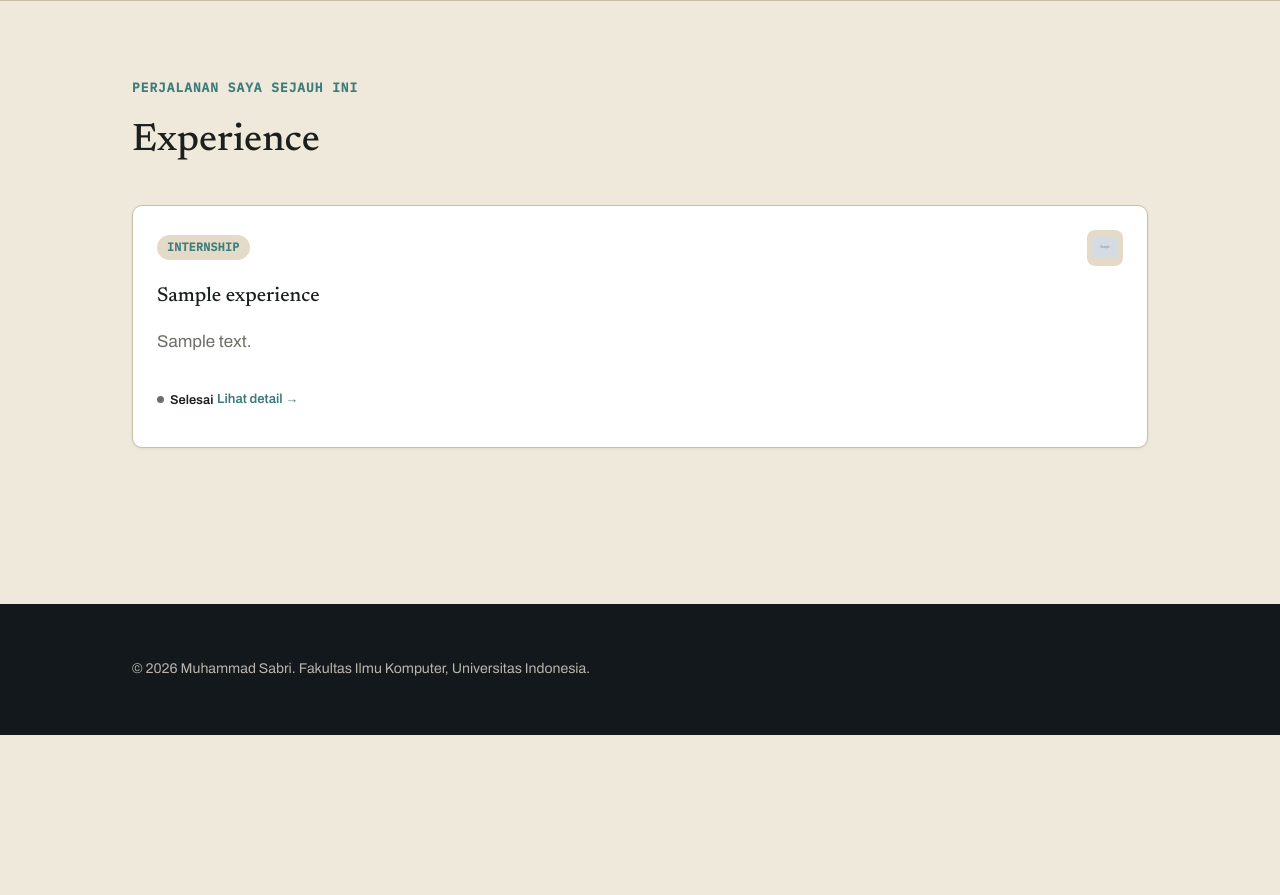
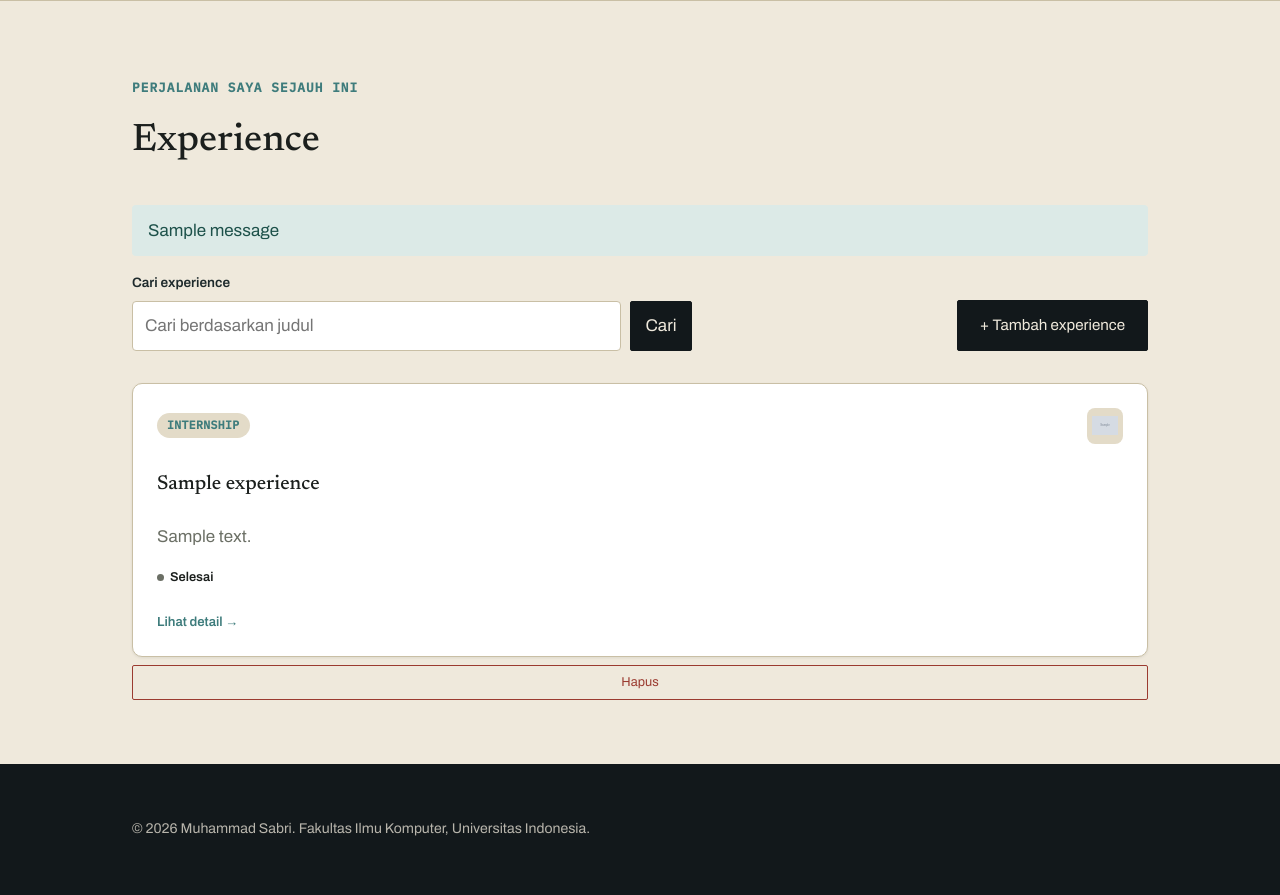
Before and after one commit to Arb00/myportofolio, a Django app: page /experience/ in a window 1280 px wide. Shown: the part 65-960 px from the top of the page. Before the commit the page ends 800 px from the top, so only its background shows below. Run offline with Django 5.2, Linux system fonts and the light colour scheme; tables that the repository leaves empty hold one stand-in row (values such as "Sample post"); grey boxes marked "Sample" are stand-in pictures; one stand-in notice (Sample message) is shown.

Commit message:
Implement experience form and data delivery

```diff
--- a/main/urls.py
+++ b/main/urls.py
@@ -1,12 +1,36 @@
 from django.urls import path
-
-from main.views import show_main, show_experience, show_experience_detail, show_education
+from main.views import (
+    show_main,
+    show_experience,
+    show_experience_detail,
+    create_experience,
+    delete_experience,
+    get_experience_json,
+    get_experience_xml,
+    get_experience_json_by_id,
+    get_experience_xml_by_id,
+    show_education,
+)
 
 app_name = "main"
 
 urlpatterns = [
     path("", show_main, name="show_main"),
     path("experience/", show_experience, name="show_experience"),
+    path("experience/add/", create_experience, name="create_experience"),
     path("experience/<uuid:id>/", show_experience_detail, name="show_experience_detail"),
+    path("experience/<uuid:experience_id>/delete/", delete_experience, name="delete_experience"),
+    path("api/experience/", get_experience_json, name="get_experience_json"),
+    path("api/experience/xml/", get_experience_xml, name="get_experience_xml"),
+    path(
+        "api/experience/<uuid:experience_id>/",
+        get_experience_json_by_id,
+        name="get_experience_json_by_id",
+    ),
+    path(
+        "api/experience/xml/<uuid:experience_id>/",
+        get_experience_xml_by_id,
+        name="get_experience_xml_by_id",
+    ),
     path("education/", show_education, name="show_education"),
 ]
--- a/main/views.py
+++ b/main/views.py
@@ -1,6 +1,9 @@
-from django.shortcuts import get_object_or_404, render
-
-from main.models import Experience, Education
+from django.contrib import messages
+from django.core import serializers
+from django.http import HttpResponse
+from django.shortcuts import get_object_or_404, redirect, render
+from main.forms import ExperienceForm
+from main.models import Education, Experience
 
 
 def show_main(request):
@@ -15,14 +18,71 @@ def show_main(request):
     }
     return render(request, "index.html", context)
 
+def get_experience_json(request):
+    title_query = request.GET.get("title", "").strip()
+    experiences = Experience.objects.all()
+    if title_query:
+        experiences = experiences.filter(title__icontains=title_query)
+
+    experience_json = serializers.serialize("json", experiences)
+    return HttpResponse(experience_json, content_type="application/json")
+
+def get_experience_xml(request):
+    title_query = request.GET.get("title", "").strip()
+    experiences = Experience.objects.all()
+    if title_query:
+        experiences = experiences.filter(title__icontains=title_query)
+
+    experience_xml = serializers.serialize("xml", experiences)
+    return HttpResponse(experience_xml, content_type="application/xml")
+
+
+def get_experience_json_by_id(request, experience_id):
+    experience = get_object_or_404(Experience, pk=experience_id)
+    experience_json = serializers.serialize("json", [experience])
+    return HttpResponse(experience_json, content_type="application/json")
+
+
+def get_experience_xml_by_id(request, experience_id):
+    experience = get_object_or_404(Experience, pk=experience_id)
+    experience_xml = serializers.serialize("xml", [experience])
+    return HttpResponse(experience_xml, content_type="application/xml")
+
 
 def show_experience(request):
+    json_response = get_experience_json(request)
+    experiences = serializers.deserialize(
+        "json", json_response.content.decode("utf-8")
+    )
+    experience_list = [experience.object for experience in experiences]
+
+    title_query = request.GET.get("title", "").strip()
     context = {
         "name": "Muhammad Sabri",
-        "experience_list": Experience.objects.all(),
+        "experience_list": experience_list,
+        "title_query": title_query,
     }
     return render(request, "experience.html", context)
 
+def create_experience(request):
+    form = ExperienceForm(request.POST or None)
+    if request.method == "POST" and form.is_valid():
+        form.save()
+        messages.success(request, "Pengalaman baru berhasil ditambahkan!")
+        return redirect("main:show_experience")
+
+    context = {
+        "name": "Muhammad Sabri",
+        "form": form,
+    }
+    return render(request, "experience_form.html", context)
+
+def delete_experience(request, experience_id):
+    experience = get_object_or_404(Experience, pk=experience_id)
+    if request.method == "POST":
+        experience.delete()
+        messages.success(request, "Pengalaman berhasil dihapus!")
+    return redirect("main:show_experience")
 
 def show_experience_detail(request, id):
     context = {
--- a/portofolio/settings.py
+++ b/portofolio/settings.py
@@ -30,6 +30,8 @@ SECRET_KEY = 'django-insecure-2gk5b&s+qiwrpf6q((9sn^&9v_mzgp0&&ypyfabo0*7lk)id0n
 DEBUG = True
 
 ALLOWED_HOSTS = ["localhost", "127.0.0.1", "muhammad-sabri51-myportofolio.pws.cs.ui.ac.id"]
+
+CSRF_TRUSTED_ORIGINS = ["https://muhammad-sabri51-myportofolio.pws.cs.ui.ac.id"]
 
 PRODUCTION = os.getenv('PRODUCTION', 'False').lower() == 'true'
 
@@ -152,6 +154,3 @@ MAILERS = {
         'BACKEND': 'django.core.mail.backends.console.EmailBackend',
     },
 }
-CSRF_TRUSTED_ORIGINS = [
-    'https://muhammad-sabri51-myportofolio.pws.cs.ui.ac.id',
-]
--- a/static/css/style.css
+++ b/static/css/style.css
@@ -806,6 +806,7 @@ section.block {
     display: grid;
     grid-template-columns: repeat(auto-fit, minmax(240px, 1fr));
     gap: 1.25rem;
+    align-items: stretch;
 }
 
 .experience-card,
@@ -998,3 +999,192 @@ section.block {
     color: var(--ink-text);
     line-height: 1.7;
 }
+
+/* ============================================================
+   EXPERIENCE FORM & ACTIONS
+   ============================================================ */
+.experience-toolbar {
+    display: grid;
+    grid-template-columns: minmax(0, 1fr) auto;
+    align-items: end;
+    gap: 1.5rem;
+    margin-bottom: 2rem;
+}
+
+.experience-search {
+    width: min(100%, 560px);
+}
+
+.experience-search label,
+.form-field label {
+    display: block;
+    font-size: 0.85rem;
+    font-weight: 600;
+}
+
+.experience-search label { margin-bottom: 0.45rem; color: var(--ink-soft); }
+
+.experience-search__controls {
+    display: grid;
+    grid-template-columns: minmax(0, 1fr) auto;
+    gap: 0.6rem;
+}
+
+.experience-search input,
+.experience-form input,
+.experience-form select,
+.experience-form textarea {
+    width: 100%;
+    border: 1px solid var(--line);
+    border-radius: 4px;
+    background: #fff;
+    color: var(--ink-text);
+    font: inherit;
+    padding: 0.65rem 0.75rem;
+}
+
+.experience-search button,
+.delete-button {
+    border: 1px solid var(--ink);
+    border-radius: 2px;
+    background: var(--ink);
+    color: var(--paper-text);
+    cursor: pointer;
+    font: inherit;
+    padding: 0.65rem 0.9rem;
+}
+
+.experience-search button:hover { background: var(--teal); }
+
+.experience-toolbar .btn {
+    min-height: 43px;
+    display: inline-flex;
+    align-items: center;
+    justify-content: center;
+    white-space: nowrap;
+}
+
+.experience-item {
+    display: flex;
+    flex-direction: column;
+    height: 100%;
+    gap: 0.5rem;
+}
+
+.experience-item .experience-card {
+    display: flex;
+    flex: 1;
+    flex-direction: column;
+}
+
+.experience-item .experience-status { margin-top: auto; }
+.experience-item .card-cta { margin-top: 0.65rem; }
+.experience-item > .delete-button { width: 100%; }
+
+.delete-button {
+    background: transparent;
+    border-color: #9b3b30;
+    color: #9b3b30;
+    font-size: 0.8rem;
+    padding: 0.4rem 0.65rem;
+}
+
+.delete-button:hover { background: #9b3b30; color: #fff; }
+.delete-button--confirm { background: #9b3b30; color: #fff; }
+
+.experience-delete-modal {
+    display: none;
+    position: fixed;
+    inset: 0;
+    width: 100%;
+    height: 100%;
+    max-width: none;
+    max-height: none;
+    margin: 0;
+    padding: 1rem;
+    border: 0;
+    background: transparent;
+    z-index: 30;
+    align-items: center;
+    justify-content: center;
+}
+
+.experience-delete-modal:popover-open { display: flex; }
+
+.experience-delete-modal__backdrop {
+    position: absolute;
+    inset: 0;
+    width: 100%;
+    height: 100%;
+    border: 0;
+    background: rgba(18, 24, 27, 0.58);
+}
+
+.experience-delete-modal__content {
+    position: relative;
+    width: min(100%, 480px);
+    padding: 1.5rem;
+    border: 1px solid var(--line);
+    border-radius: var(--radius);
+    background: var(--paper);
+    box-shadow: var(--shadow-md);
+}
+
+.experience-delete-modal__content h2 {
+    margin: 0 2rem 0.75rem 0;
+    font-family: var(--font-display);
+    font-weight: 500;
+}
+
+.experience-delete-modal__close {
+    position: absolute;
+    top: 1rem;
+    right: 1rem;
+    border: 0;
+    background: transparent;
+    color: var(--text-muted);
+    cursor: pointer;
+    font-size: 1.8rem;
+    line-height: 1;
+}
+
+.experience-delete-modal__actions {
+    display: flex;
+    justify-content: flex-end;
+    gap: 0.75rem;
+    margin-top: 1.5rem;
+}
+
+.message {
+    margin: 0 0 1rem;
+    padding: 0.75rem 1rem;
+    border-radius: 4px;
+    background: #dceae7;
+    color: #1d514a;
+}
+
+.experience-form-section { padding: 4rem 0 5rem; }
+.form-wrap { max-width: 720px; }
+.experience-form { margin-top: 2rem; }
+.form-intro { color: var(--text-muted); }
+.form-field { margin-bottom: 1.25rem; }
+.form-field label { margin-bottom: 0.4rem; }
+.form-field small { color: var(--text-muted); }
+.form-error { color: #9b3b30; font-size: 0.85rem; margin: 0.35rem 0 0; }
+.form-actions { display: flex; gap: 0.75rem; margin-top: 2rem; }
+
+@media (max-width: 680px) {
+    .experience-toolbar { align-items: stretch; grid-template-columns: 1fr; }
+    .experience-search { width: 100%; }
+    .experience-delete-modal { align-items: flex-end; padding: 0; }
+    .experience-delete-modal__content { width: 100%; border-radius: var(--radius) var(--radius) 0 0; }
+    .experience-delete-modal__actions { flex-direction: column-reverse; }
+    .experience-delete-modal__actions .btn,
+    .experience-delete-modal__actions form,
+    .experience-delete-modal__actions .delete-button { width: 100%; text-align: center; }
+}
+
+@media (max-width: 420px) {
+    .experience-search__controls { grid-template-columns: 1fr; }
+    .experience-search button { width: 100%; }
+}
--- /dev/null
+++ b/templates/components/experience_delete_modal.html
@@ -0,0 +1,49 @@
+<button
+    type="button"
+    class="delete-button"
+    popovertarget="delete-experience-{{ experience.id }}"
+    aria-label="Hapus {{ experience.title }}"
+    title="Hapus experience"
+>
+    Hapus
+</button>
+
+<div
+    id="delete-experience-{{ experience.id }}"
+    class="experience-delete-modal"
+    popover="auto"
+    role="dialog"
+    aria-modal="true"
+    aria-labelledby="delete-experience-title-{{ experience.id }}"
+>
+    <button
+        type="button"
+        class="experience-delete-modal__backdrop"
+        popovertarget="delete-experience-{{ experience.id }}"
+        popovertargetaction="hide"
+        aria-label="Tutup konfirmasi hapus"
+    ></button>
+    <div class="experience-delete-modal__content">
+        <button
+            type="button"
+            class="experience-delete-modal__close"
+            popovertarget="delete-experience-{{ experience.id }}"
+            popovertargetaction="hide"
+            aria-label="Tutup"
+        >&times;</button>
+        <h2 id="delete-experience-title-{{ experience.id }}">Hapus experience?</h2>
+        <p>Apakah kamu yakin ingin menghapus <strong>{{ experience.title }}</strong>?</p>
+        <div class="experience-delete-modal__actions">
+            <button
+                type="button"
+                class="btn btn-ghost"
+                popovertarget="delete-experience-{{ experience.id }}"
+                popovertargetaction="hide"
+            >Batal</button>
+            <form method="POST" action="{% url 'main:delete_experience' experience.id %}">
+                {% csrf_token %}
+                <button type="submit" class="delete-button delete-button--confirm">Ya, hapus</button>
+            </form>
+        </div>
+    </div>
+</div>
--- a/templates/experience.html
+++ b/templates/experience.html
@@ -17,11 +17,29 @@
 
         <h1>Experience</h1>
 
+        {% if messages %}
+            {% for message in messages %}
+                <p class="message message-{{ message.tags }}" role="status">{{ message }}</p>
+            {% endfor %}
+        {% endif %}
+
+        <div class="experience-toolbar">
+            <form class="experience-search" method="GET">
+                <label for="title">Cari experience</label>
+                <div class="experience-search__controls">
+                    <input id="title" type="search" name="title" value="{{ title_query }}" placeholder="Cari berdasarkan judul">
+                    <button type="submit">Cari</button>
+                </div>
+            </form>
+            <a class="btn btn-primary" href="{% url 'main:create_experience' %}">+ Tambah experience</a>
+        </div>
+
         <div class="experience-grid">
 
             {% for experience in experience_list %}
 
-                <a class="experience-card" href="{% url 'main:show_experience_detail' experience.id %}">
+                <div class="experience-item">
+                    <a class="experience-card" href="{% url 'main:show_experience_detail' experience.id %}">
 
                     <div class="card-top">
                         <span class="experience-category">
@@ -57,12 +75,19 @@
 
                     <span class="card-cta">Lihat detail &rarr;</span>
 
-                </a>
+                    </a>
+
+                    {% include "components/experience_delete_modal.html" with experience=experience %}
+                </div>
 
             {% empty %}
 
                 <p class="empty-state">
-                    Belum ada pengalaman yang ditambahkan.
+                    {% if title_query %}
+                        Tidak ada experience dengan judul tersebut.
+                    {% else %}
+                        Belum ada pengalaman yang ditambahkan.
+                    {% endif %}
                 </p>
 
             {% endfor %}
```
Also changed, not shown: main/forms.py (added, +49 -0 lines), main/tests.py (+59 -0 lines), templates/experience_form.html (added, +45 -0 lines).
